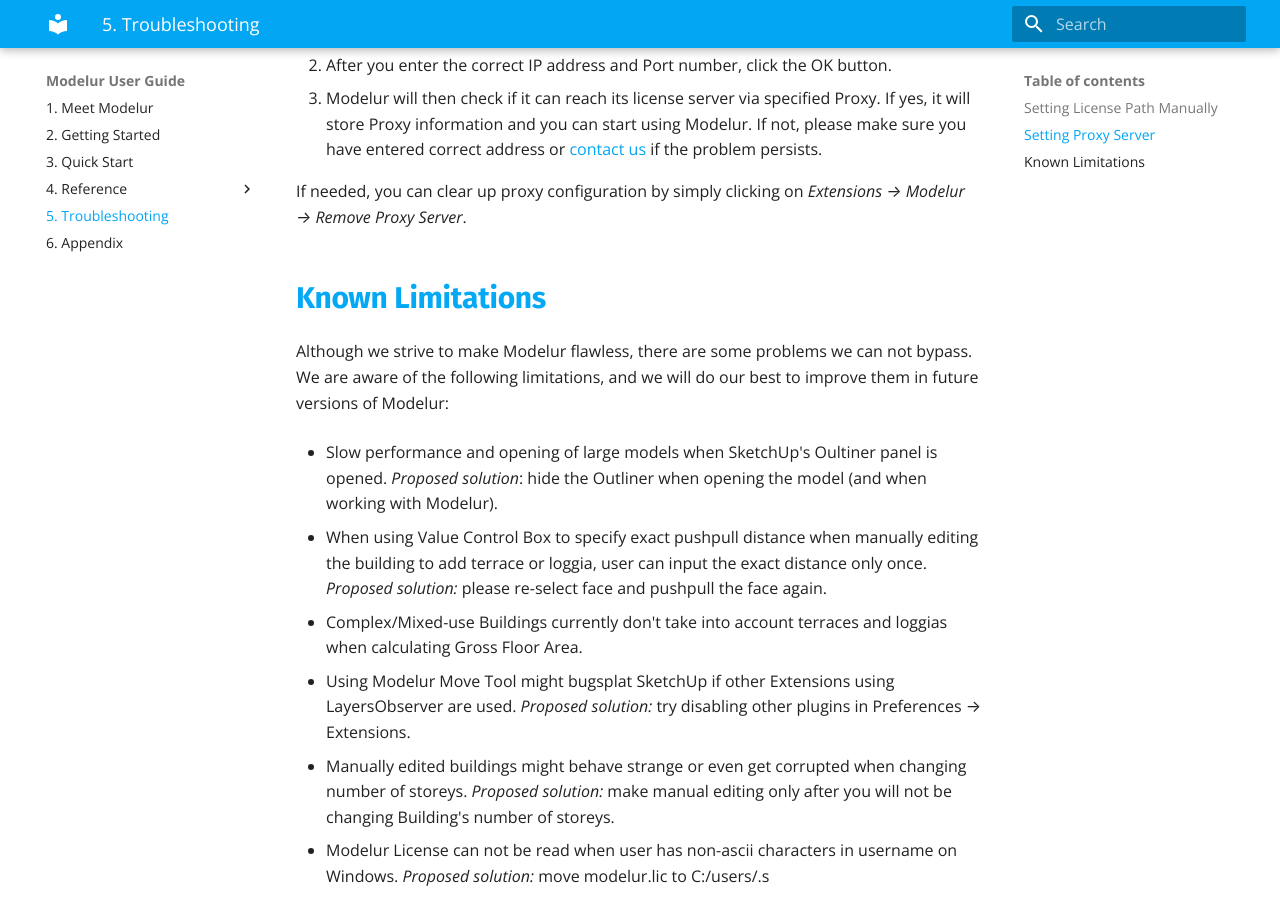
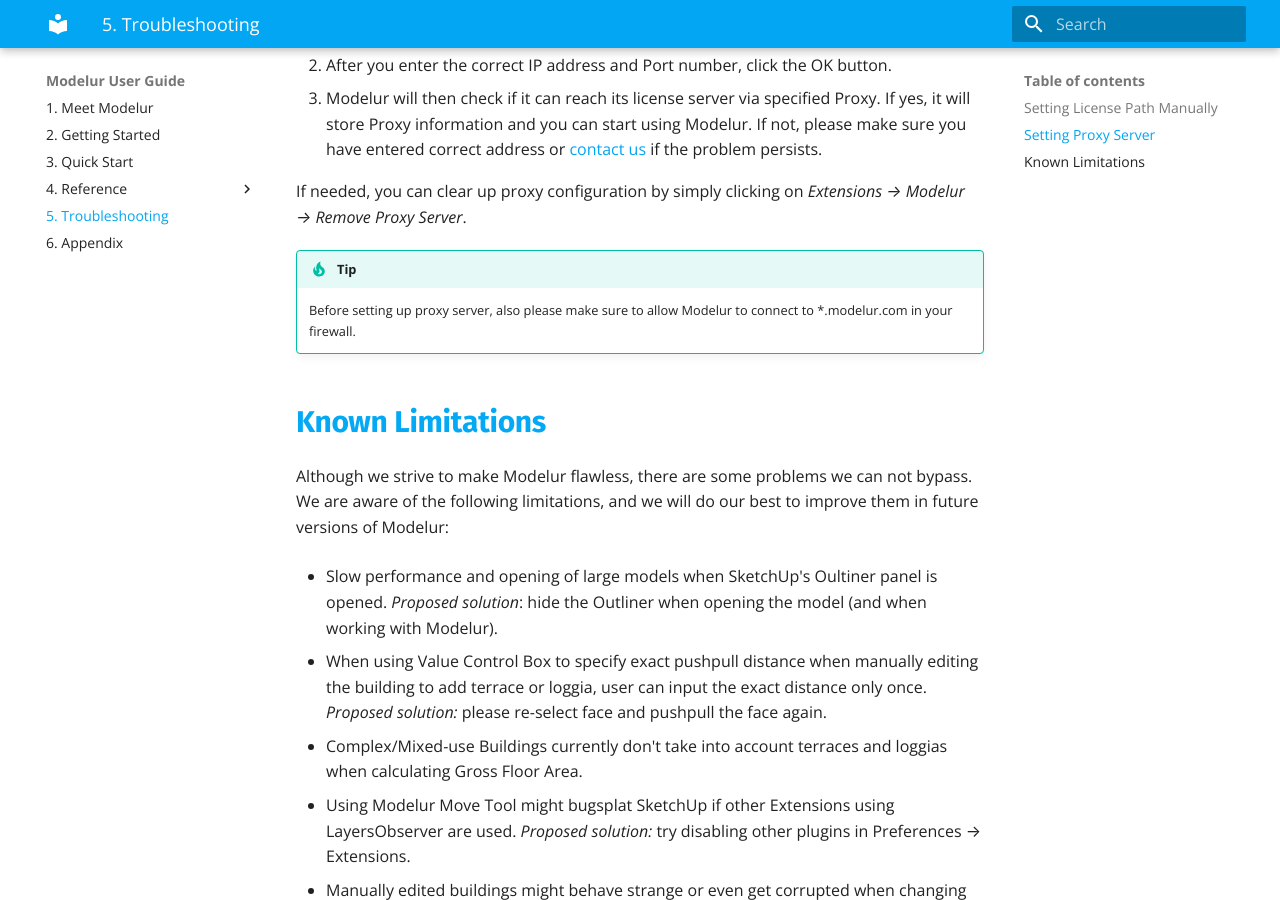
Before and after one commit to Modelur/docs, an MkDocs documentation site: the page built from docs/troubleshooting.md, in a window 1280 px wide and 900 px high, scrolled down 1119 px. Built offline with MkDocs 1.6.1 and Material for MkDocs 9.7.7, drawn with Linux system fonts in a browser that asks for light colours; old or Windows-style settings are respelled for this version of MkDocs.

```diff
--- a/docs/troubleshooting.md
+++ b/docs/troubleshooting.md
@@ -23,6 +23,8 @@ In case you are trying to use Modelur behind a proxy server, it might sometimes
 
 If needed, you can clear up proxy configuration by simply clicking on _Extensions --> Modelur --> Remove Proxy Server_.
 
+!!! tip
+    Before setting up proxy server, also please make sure to allow Modelur to connect to *.modelur.com in your firewall.
 
 Known Limitations
 -----------------
```
Also changed, not shown: docs/getting-started.md (+0 -1 lines).
